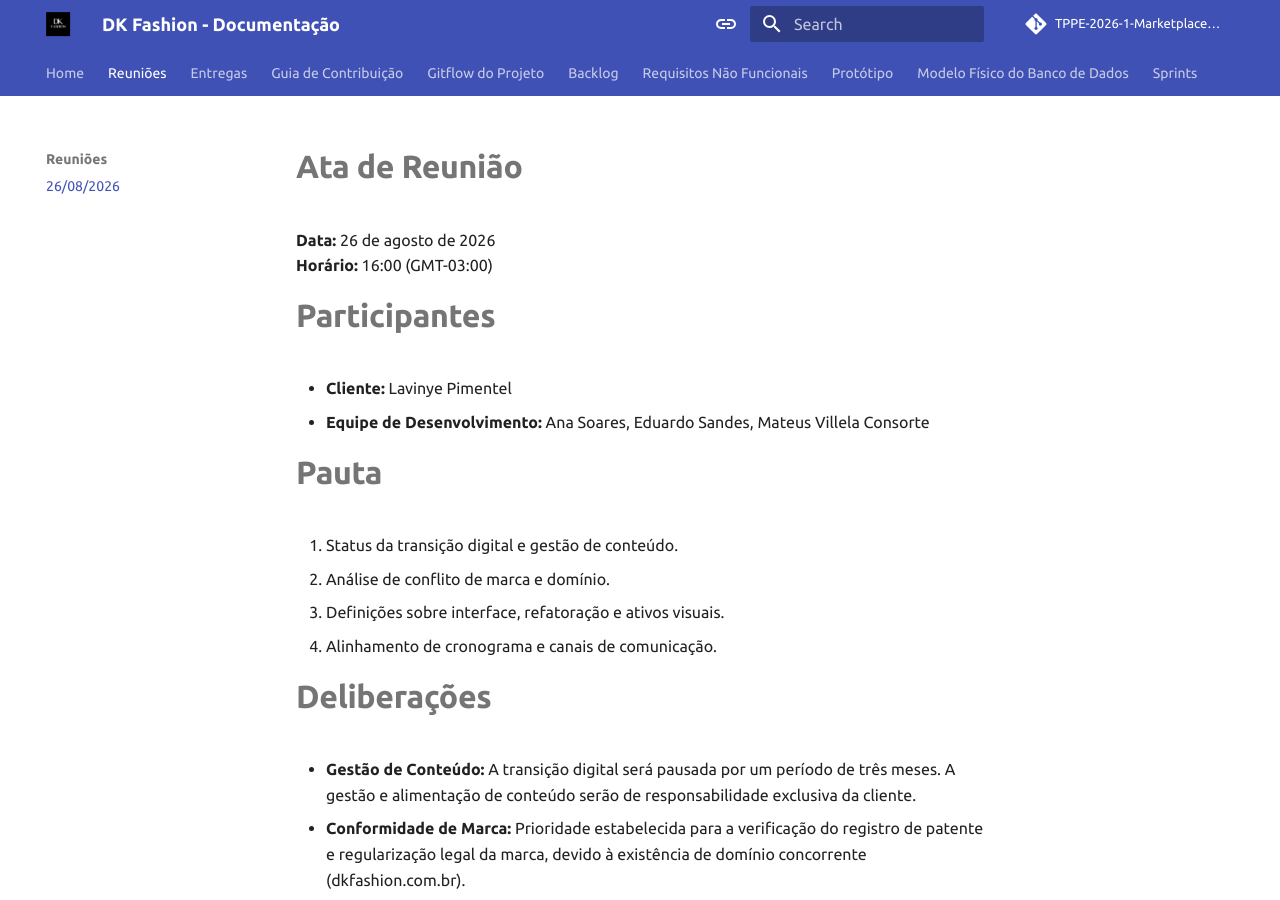
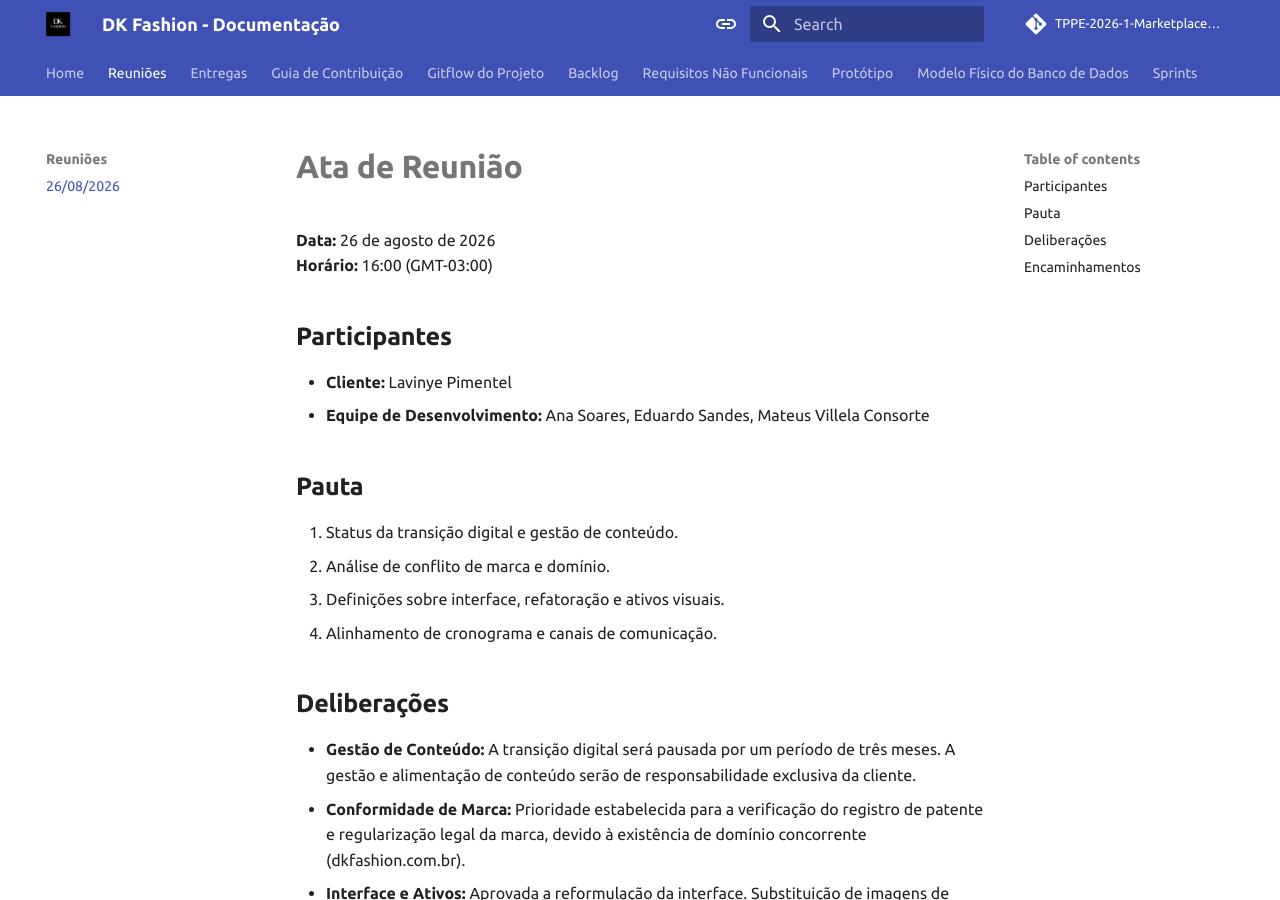
Before and after one commit to TPPE-2026-1-Marketplace/documentacao, an MkDocs documentation site: the page built from docs/atas_reuniao/ata_26_08_2026.md, in a window 1280 px wide and 900 px high. Built offline with MkDocs 1.6.1 and Material for MkDocs 9.7.7, drawn with Linux system fonts in a browser that asks for light colours; comment, search, counter and statistics services are not loaded.

```diff
--- a/docs/atas_reuniao/ata_26_08_2026.md
+++ b/docs/atas_reuniao/ata_26_08_2026.md
@@ -3,26 +3,26 @@
 **Data:** 26 de agosto de 2026
 **Horário:** 16:00 (GMT-03:00)
 
-# **Participantes**
+## **Participantes**
 
 * **Cliente:** Lavinye Pimentel
 * **Equipe de Desenvolvimento:** Ana Soares, Eduardo Sandes, Mateus Villela Consorte
 
-# **Pauta**
+## **Pauta**
 
 1. Status da transição digital e gestão de conteúdo.
 2. Análise de conflito de marca e domínio.
 3. Definições sobre interface, refatoração e ativos visuais.
 4. Alinhamento de cronograma e canais de comunicação.
 
-# **Deliberações**
+## **Deliberações**
 
 * **Gestão de Conteúdo:** A transição digital será pausada por um período de três meses. A gestão e alimentação de conteúdo serão de responsabilidade exclusiva da cliente.
 * **Conformidade de Marca:** Prioridade estabelecida para a verificação do registro de patente e regularização legal da marca, devido à existência de domínio concorrente (dkfashion.com.br).
 * **Interface e Ativos:** Aprovada a reformulação da interface. Substituição de imagens de terceiros por fotos autorais de catálogo.
 * **Comunicação:** Reuniões de alinhamento serão agendadas para o período noturno (a partir das 20h). Inclusão da cliente no canal de comunicação via WhatsApp.
 
-# **Encaminhamentos**
+## **Encaminhamentos**
 
 | Responsável | Ação / Tarefa |
 | :---- | :---- |
```
Also changed, not shown: docs/orcamento_hospedagem.md (+3 -3 lines), docs/video.md (line endings or trailing spaces).
